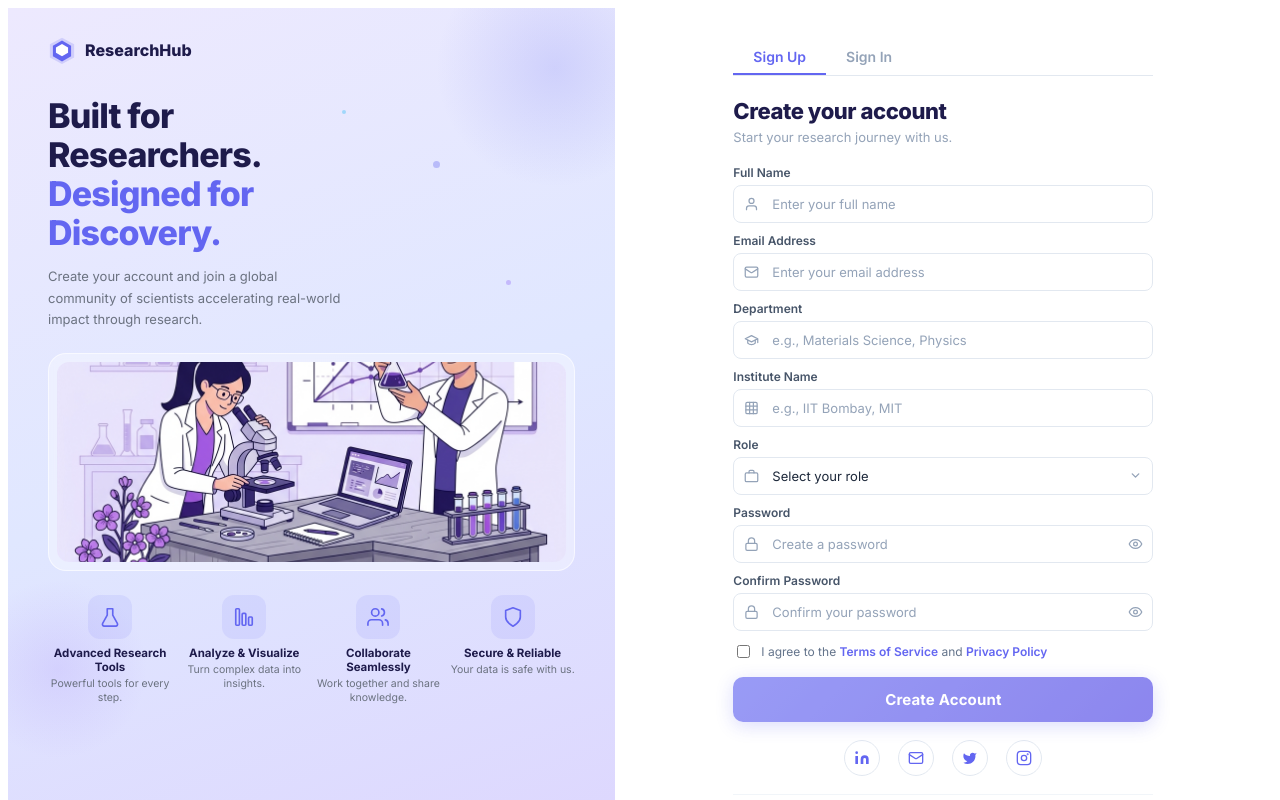
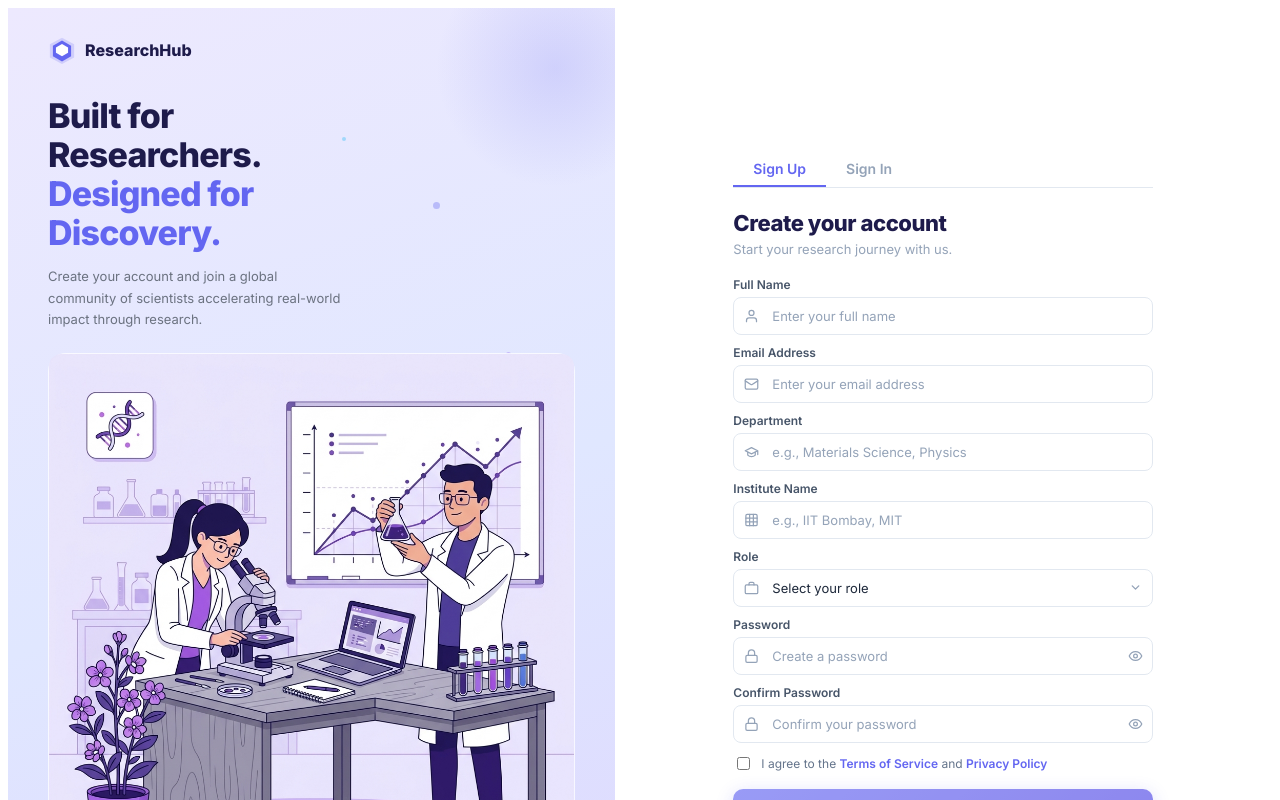
Before and after one commit to gopalan-rajaraman/quantum-materials-ai, a React (Vite) app in the folder frontend/: page /signup in a window 1280 px wide. Shown: the top 800 px of the page. Built offline with nearby package versions, Linux system fonts and the light colour scheme; the HTML template or start-up script is replaced by a standard one.

Commit message:
fix: show full illustration image without cropping

```diff
--- a/frontend/src/pages/Signup/index.jsx
+++ b/frontend/src/pages/Signup/index.jsx
@@ -331,18 +331,16 @@ const Signup = () => {
             {/* Illustration */}
             <div style={{
               borderRadius:18,
-              overflow:'hidden',
               background:'rgba(255,255,255,0.35)',
               backdropFilter:'blur(6px)',
               border:'1px solid rgba(255,255,255,0.6)',
               marginBottom:24,
-              display:'flex', alignItems:'center', justifyContent:'center',
-              padding:8,
+              padding:0,
             }}>
               <img
                 src="/researcher.png"
                 alt="Researchers at work"
-                style={{ width:'100%', maxHeight:200, objectFit:'cover', borderRadius:12 }}
+                style={{ width:'100%', objectFit:'contain', borderRadius:12, display:'block' }}
                 onError={e => {
                   // Fallback SVG illustration if image fails
                   e.target.style.display = 'none';
```
